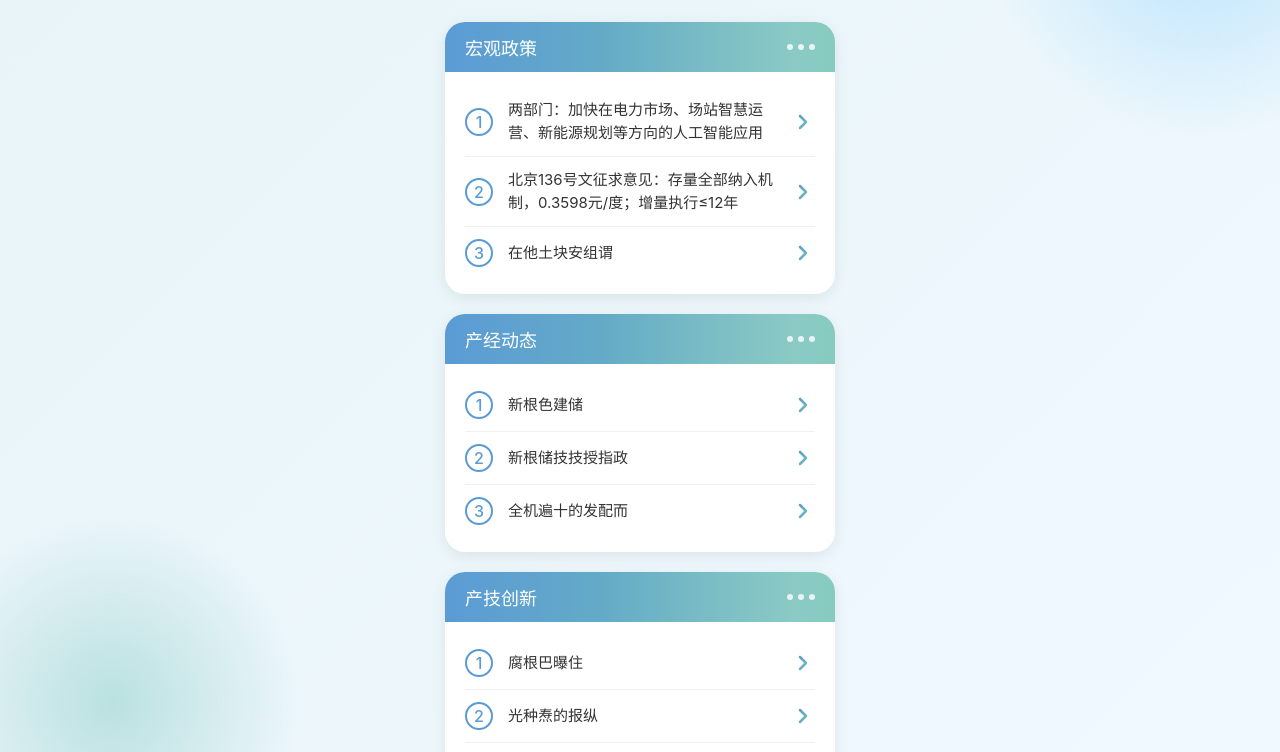
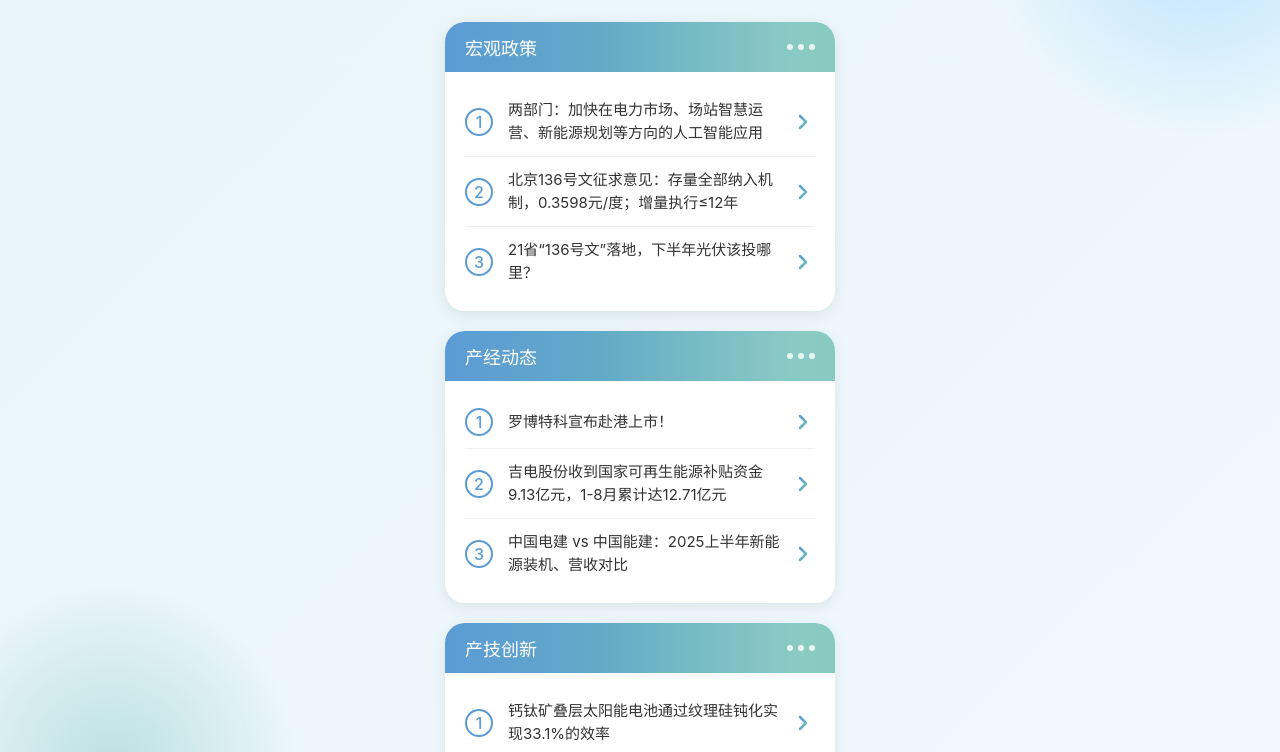
Before and after one commit to 1694656/Daily_News, a plain HTML site: page index.html in a window 1280 px wide. Shown: the part 197-949 px from the top of the page. Drawn offline with Linux system fonts and the light colour scheme.

Commit message:
Update index.html

```diff
--- a/index.html
+++ b/index.html
@@ -747,37 +747,37 @@
                     link: "https://news.solarbe.com/202509/08/50007935.html#"
                 },
                 news3: {
-                    title: "在他土块安组谓",
-                    link: "#"
+                    title: "21省“136号文”落地，下半年光伏该投哪里？",
+                    link: "https://news.solarbe.com/202509/04/50007801.html"
                 }
             },
             // 产经动态板块
             industry: {
                 news1: {
-                    title: "新根色建储",
-                    link: "#"
+                    title: "罗博特科宣布赴港上市！",
+                    link: "https://news.solarbe.com/202509/08/50007960.html"
                 },
                 news2: {
-                    title: "新根储技技授指政",
+                    title: "吉电股份收到国家可再生能源补贴资金9.13亿元，1-8月累计达12.71亿元",
+                    link: "https://news.solarbe.com/202509/07/50007931.html"
+                },
+                news3: {
+                    title: "中国电建 vs 中国能建：2025上半年新能源装机、营收对比",
+                    link: "https://news.solarbe.com/202509/05/50007815.html"
+                }
+            },
+            // 科技创新板块
+            tech: {
+                news1: {
+                    title: "钙钛矿叠层太阳能电池通过纹理硅钝化实现33.1%的效率",
+                    link: "https://news.solarbe.com/202509/08/50008017.html"
+                },
+                news2: {
+                    title: "光",
                     link: "#"
                 },
                 news3: {
-                    title: "全机遍十的发配而",
-                    link: "#"
-                }
-            },
-            // 产技创新板块
-            tech: {
-                news1: {
-                    title: "腐根巴曝住",
-                    link: "#"
-                },
-                news2: {
-                    title: "光种焘的报纵",
-                    link: "#"
-                },
-                news3: {
-                    title: "全他后船安潍栏",
+                    title: "全",
                     link: "#"
                 }
             }
```
